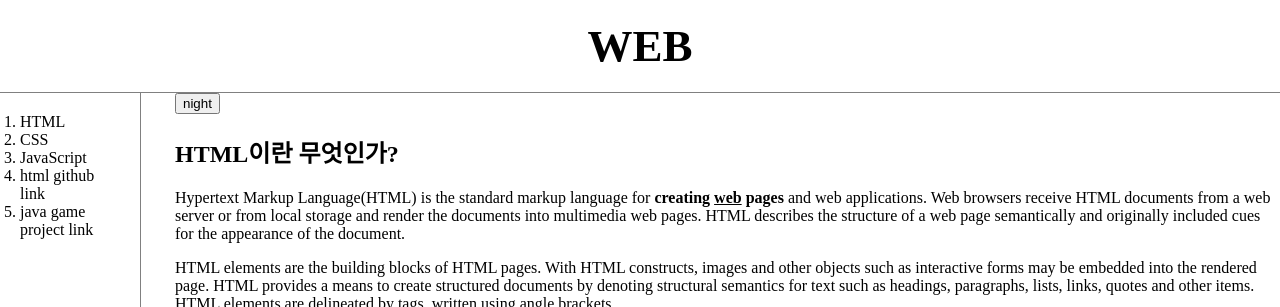
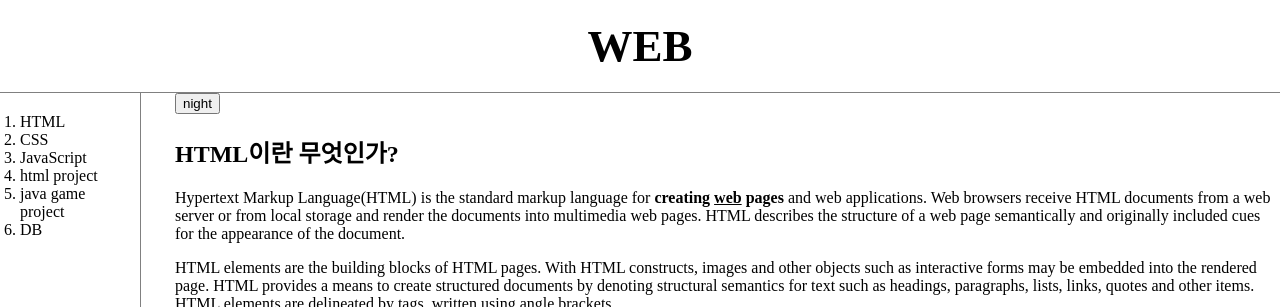
Before and after one commit to jhjhjhjjhjhjhjhj/web__0922, a plain HTML site: page index.html in a window 1280 px wide. Shown: the top 307 px of the page. Drawn offline with nearby package versions, Linux system fonts and the light colour scheme; a script that the page names is missing.

Commit message:
Add files via upload

```diff
--- a/index.html
+++ b/index.html
@@ -26,8 +26,9 @@
 <li><a href="1.html">HTML</a></li>
 <li><a href="2.html">CSS</a></li>
 <li><a href="3.html">JavaScript</a></li>
-<li><a href="https://github.com/jhjhjhjjhjhjhjhj/web_0922ture.git">html github link</a></li>
-<li><a href="https://github.com/jhjhjhjjhjhjhjhj/kjh_java.git">java game project link</a></li>
+<li><a href="https://github.com/jhjhjhjjhjhjhjhj/web_0922ture.git">html project</a></li>
+<li><a href="https://github.com/jhjhjhjjhjhjhjhj/kjh_java.git">java game project </a></li>
+<li><a href="https://github.com/jhjhjhjjhjhjhjhj/DB/blob/main/README.md">DB</a></li>
 </ol>
 <div id="article">
     <input type="button" value="night" onclick="nightDayHandler(this);">
```
